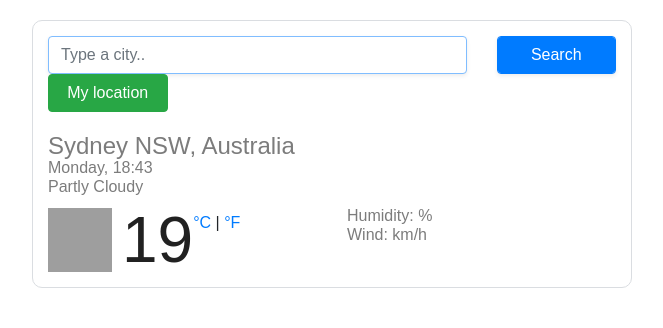
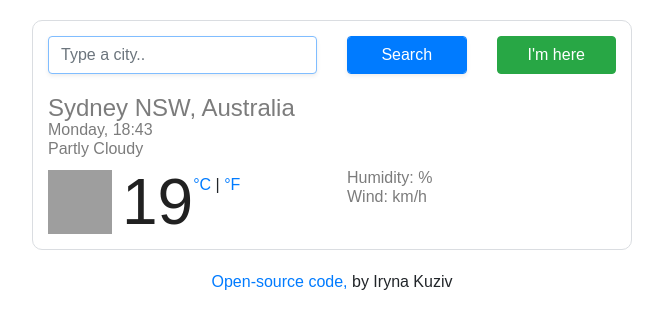
Before and after one commit to IraAmber/weather-app, a website built with Parcel: page index.html in a window 1280 px wide. Shown: the whole page, without its empty margins (308-971 px from the left). Built offline with nearby package versions, Linux system fonts and the light colour scheme; no server answers; grey boxes are pictures that could not be loaded.

Commit message:
Update index.html

```diff
--- a/index.html
+++ b/index.html
@@ -18,7 +18,7 @@
       <div class="weather-app">
         <form class="search-form" id="sform">
           <div class="row">
-            <div class="col-9">
+            <div class="col-6">
               <input
                 type="search"
                 placeholder="Type a city.."
@@ -37,7 +37,7 @@
             </div>
             <div class="col-3">
               <button class="btn btn-success w-100" id="my-location-button">
-                My location
+                I'm here
               </button>
             </div>
           </div>
@@ -79,6 +79,10 @@
         </div>
       </div>
     </div>
+        <center>
+      <a href="https://github.com/IraAmber/weather-app">Open-source code,</a> by
+      Iryna Kuziv
+    </center>
     <script src="src/index.js"></script>
   </body>
 </html>
```
